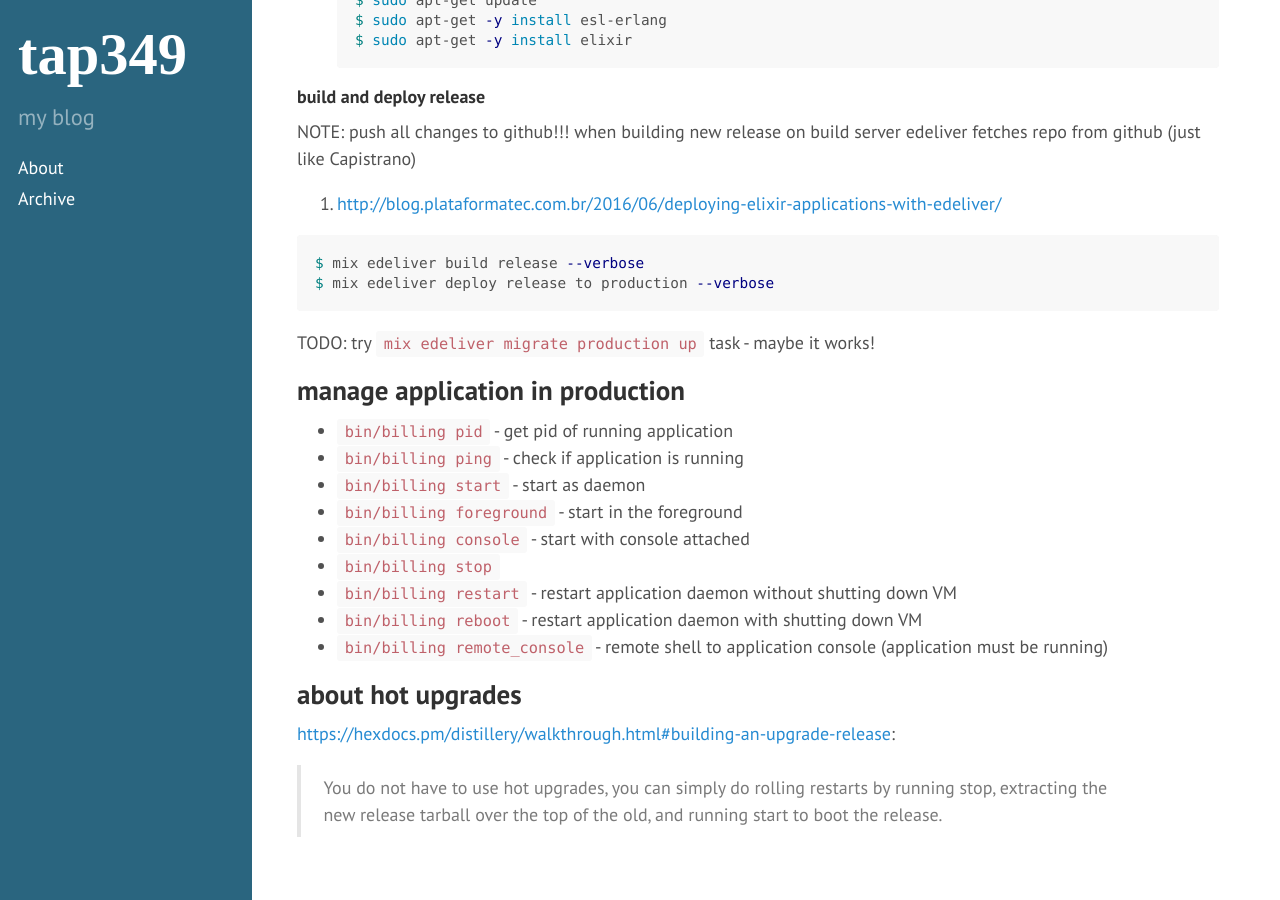
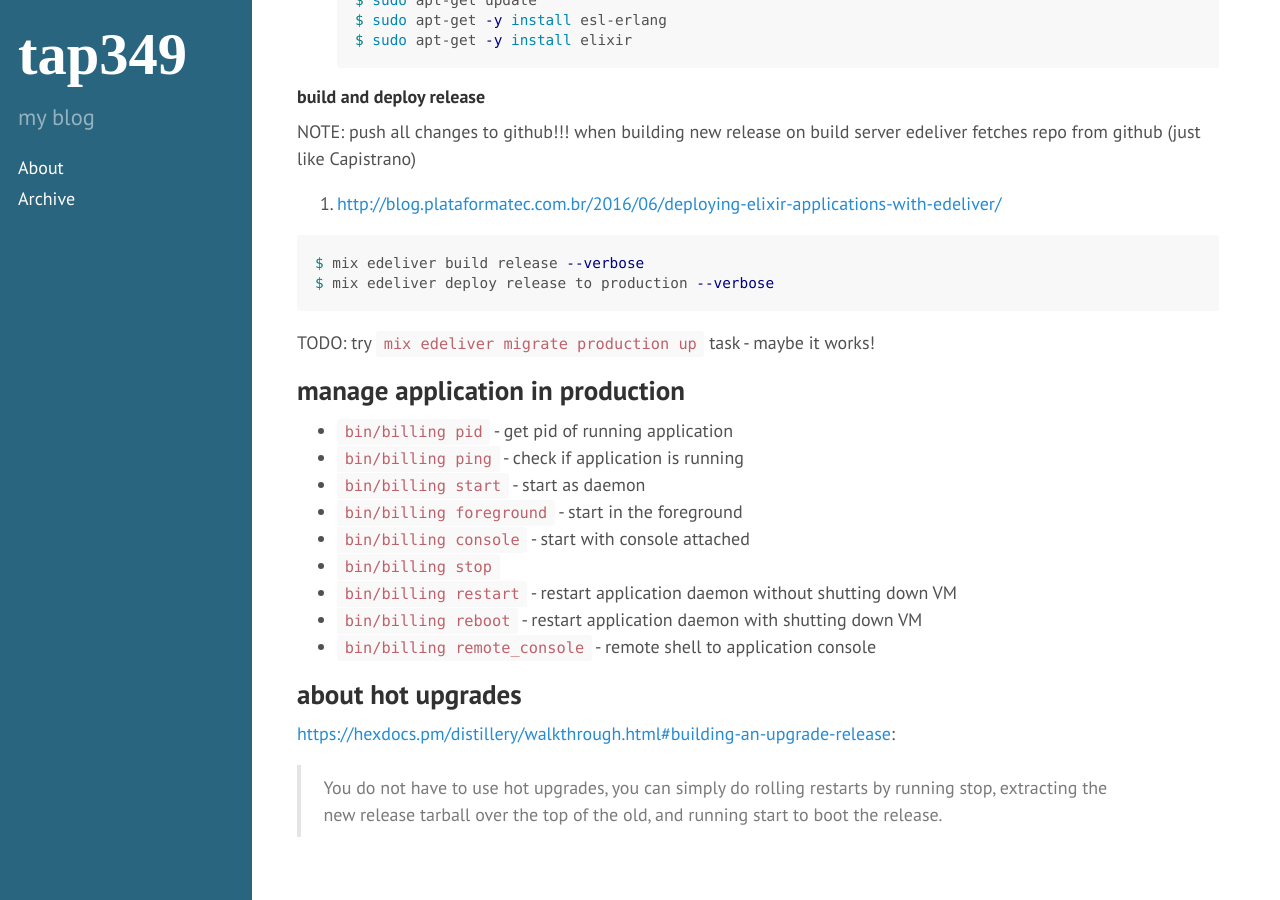
Before and after one commit to tap349/tap349.github.io, a Jekyll site: the page built from _posts/2017-08-02-elixir-deployment.md, in a window 1280 px wide and 900 px high, scrolled down 5947 px. Built offline with Jekyll 4.4.1, drawn with Linux system fonts in a browser that asks for light colours.

Commit message:
update 2017-08-07_03:13:16

```diff
--- a/_posts/2017-08-02-elixir-deployment.md
+++ b/_posts/2017-08-02-elixir-deployment.md
@@ -284,7 +284,6 @@ TODO: try `mix edeliver migrate production up` task - maybe it works!
 - `bin/billing restart` - restart application daemon without shutting down VM
 - `bin/billing reboot` - restart application daemon with shutting down VM
 - `bin/billing remote_console` - remote shell to application console
-  (application must be running)
 
 ## about hot upgrades
 
```
